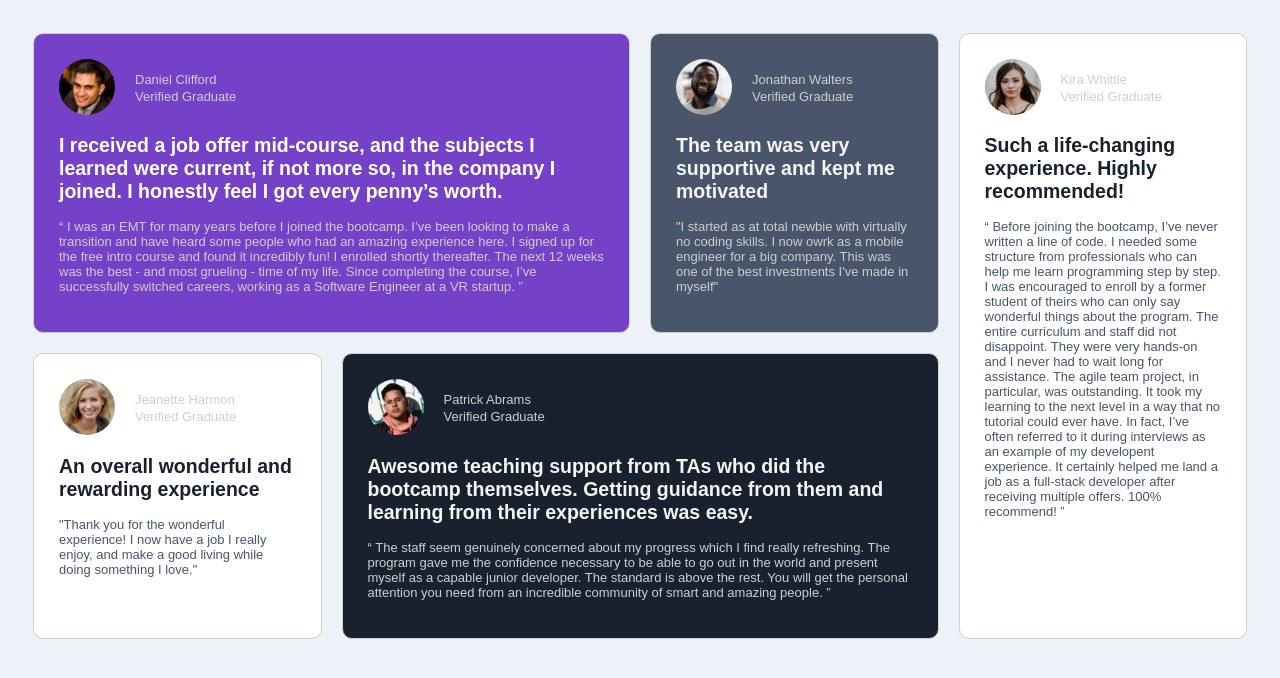
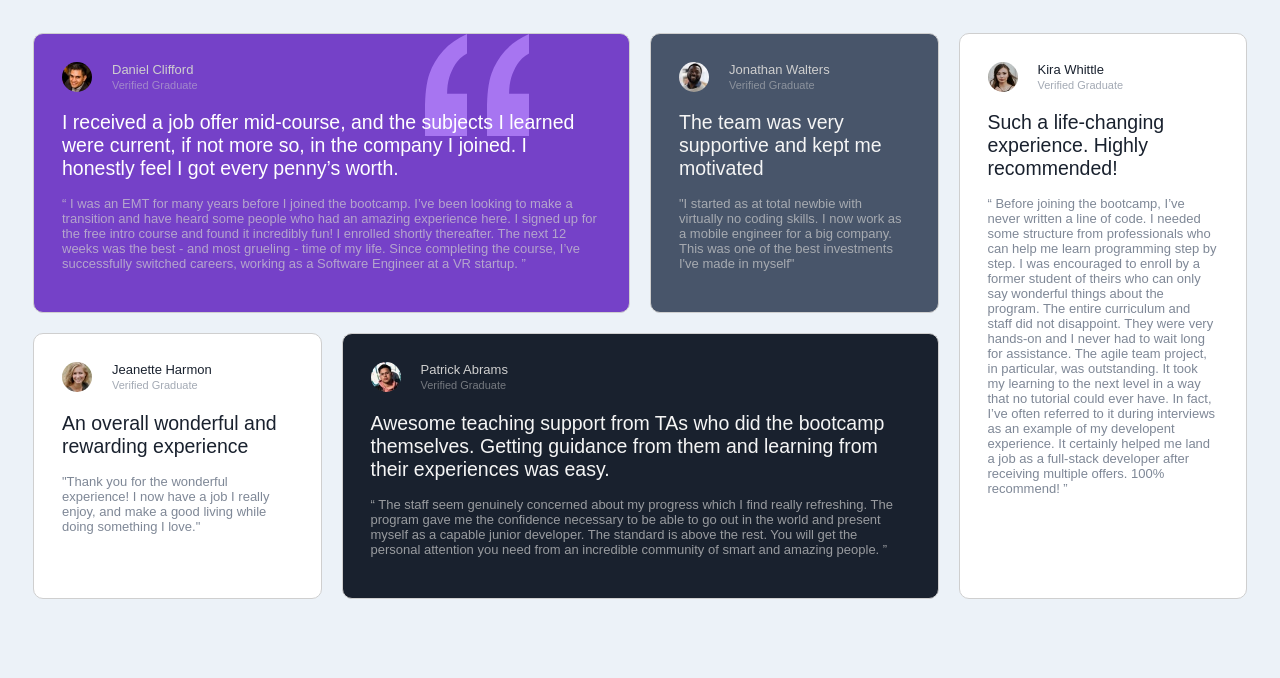
Before and after one commit to ARam2142/testimonials-grid-section-main, a plain HTML site: page index.html in a window 1280 px wide. Drawn offline with Linux system fonts and the light colour scheme.

Commit message:
card are done for now. This still needs to be responsive

```diff
--- a/index.html
+++ b/index.html
@@ -25,11 +25,12 @@
         </div>
       </div>
 
-      <h2 class="" style="color:hsl(0, 0%, 100%)">I received a job offer mid-course, and the subjects I learned were current, if
+      <h2 class="bestRev" style="color:hsl(0, 0%, 100%)">I received a job offer mid-course, and the subjects I learned were
+        current, if
         not more so,
         in the company I joined. I honestly feel I got every penny’s worth.</h3>
 
-      <p>
+        <p class="review">
           “ I was an EMT for many years before I joined the bootcamp. I’ve been looking to make a
           transition and have heard some people who had an amazing experience here. I signed up
           for the free intro course and found it incredibly fun! I enrolled shortly thereafter.
@@ -50,9 +51,9 @@
 
       </div>
 
-      <h2 class="" style="color:whitesmoke">The team was very supportive and kept me motivated</h2>
-      <p>
-        "I started as at total newbie with virtually no coding skills. I now owrk as a mobile engineer for a big
+      <h2 class="bestRev" style="color:whitesmoke">The team was very supportive and kept me motivated</h2>
+      <p class="review">
+        "I started as at total newbie with virtually no coding skills. I now work as a mobile engineer for a big
         company. This was one of the best investments I've made in myself"
       </p>
 
@@ -63,13 +64,13 @@
       <div class="wrapper">
         <img src="./images/image-kira.jpg" alt="Kira">
         <div class="profile">
-          <p class="name"> Kira Whittle</p>
-          <p class="verify">Verified Graduate</p>
+          <p class="name" style="color:hsl(219, 29%, 14%)"> Kira Whittle</p>
+          <p class="verify" style="color:hsl(217, 19%, 35%)">Verified Graduate</p>
         </div>
 
       </div>
-      <h2 class="" style="color:hsl(219, 29%, 14%)">Such a life-changing experience. Highly recommended!</h2>
-      <p style="color:hsl(217, 19%, 35%)">
+      <h2 class="bestRev" style="color:hsl(219, 29%, 14%)">Such a life-changing experience. Highly recommended!</h2>
+      <p class="review" style="color:hsl(217, 19%, 35%)">
         “ Before joining the bootcamp, I’ve never written a line of code. I needed some structure from
         professionals who can help me learn programming step by step. I was encouraged to enroll by a former
         student of theirs who can only say wonderful things about the program. The entire curriculum and staff
@@ -87,14 +88,15 @@
       <div class="wrapper">
         <img src="./images/image-jeanette.jpg" alt="Jeanette">
         <div class="profile">
-          <p class="name"> Jeanette Harmon</p>
-          <p class="verify">Verified Graduate</p>
+          <p class="name" style="color:hsl(219, 29%, 14%)"> Jeanette Harmon</p>
+          <p class="verify" style="color:hsl(217, 19%, 35%)">Verified Graduate</p>
         </div>
 
       </div>
-      <h2 class="" style="color:hsl(219, 29%, 14%)">An overall wonderful and rewarding experience</h2>
-      <p style="color:hsl(217, 19%, 35%)">
-        "Thank you for the wonderful experience! I now have a job I really enjoy, and make a good living while doing something I love."
+      <h2 class="bestRev" style="color:hsl(219, 29%, 14%)">An overall wonderful and rewarding experience</h2>
+      <p class="review" style="color:hsl(217, 19%, 35%)">
+        "Thank you for the wonderful experience! I now have a job I really enjoy, and make a good living while doing
+        something I love."
       </p>
 
 
@@ -109,11 +111,11 @@
         </div>
       </div>
 
-      <h2 class="" style="color:whitesmoke">Awesome teaching support from TAs who did the bootcamp themselves. Getting
+      <h2 class="bestRev" style="color:whitesmoke">Awesome teaching support from TAs who did the bootcamp themselves. Getting
         guidance from them and
         learning from their experiences was easy.
       </h2>
-      <p>
+      <p class="review">
         “ The staff seem genuinely concerned about my progress which I find really refreshing. The program
         gave me the confidence necessary to be able to go out in the world and present myself as a capable
         junior developer. The standard is above the rest. You will get the personal attention you need from
--- a/style.css
+++ b/style.css
@@ -1,7 +1,7 @@
 * {
     box-sizing: border-box;
     font-family: 'Barlow Semi Condensed', sans-serif;
-    font-weight: 500, 600;
+    font-weight: 500;
     color: hsl(0, 0%, 81%);
 }
 
@@ -21,6 +21,7 @@ body {
 
 img {
     border-radius: 50%;
+    width: 30px;
 }
 
 .profile {
@@ -31,25 +32,35 @@ img {
 
 .name {
     margin-bottom: 0;
+    margin-top: 0;
 }
 
 .verify {
     margin-top: 2px;
+    opacity: 50%;
+    font-size: 11px;
+}
+
+.review {
+    opacity: 70%;
 }
 
 .card-1 {
     border-style: solid;
-    padding: 25px;
+    padding: 28px;
     border-width: 1px;
     border-radius: 10px;
     overflow: hidden;
     background-color: hsl(263, 55%, 52%);
     grid-column: 1 / 3;
+    background-image: url(images/bg-pattern-quotation.svg);
+    background-position: 391px 0px;
+    background-repeat: no-repeat no-repeat;
 }
 
 .card-2 {
     border-style: solid;
-    padding: 25px;
+    padding: 28px;
     border-width: 1px;
     border-radius: 10px;
     overflow: hidden;
@@ -58,7 +69,7 @@ img {
 
 .card-3 {
     border-style: solid;
-    padding: 25px;
+    padding: 28px;
     border-width: 1px;
     border-radius: 10px;
     overflow: hidden;
@@ -68,7 +79,7 @@ img {
 
 .card-4 {
     border-style: solid;
-    padding: 25px;
+    padding: 28px;
     border-width: 1px;
     border-radius: 10px;
     overflow: hidden;
@@ -77,10 +88,23 @@ img {
 
 .card-5 {
     border-style: solid;
-    padding: 25px;
+    padding: 28px;
     border-width: 1px;
     border-radius: 10px;
     overflow: hidden;
     background-color: hsl(219, 29%, 14%);
     grid-column: span 2;
 }
+
+
+/*mobile 375px*/
+/* @media (min-width: 375px) {
+    .grid-container {
+        display: grid;
+        grid-template-rows: repeat(1, 1fr);
+
+    }
+} */
+
+
+/*desktop 1400px*/
```
Lines whose indentation alone changed are shown as unchanged.
